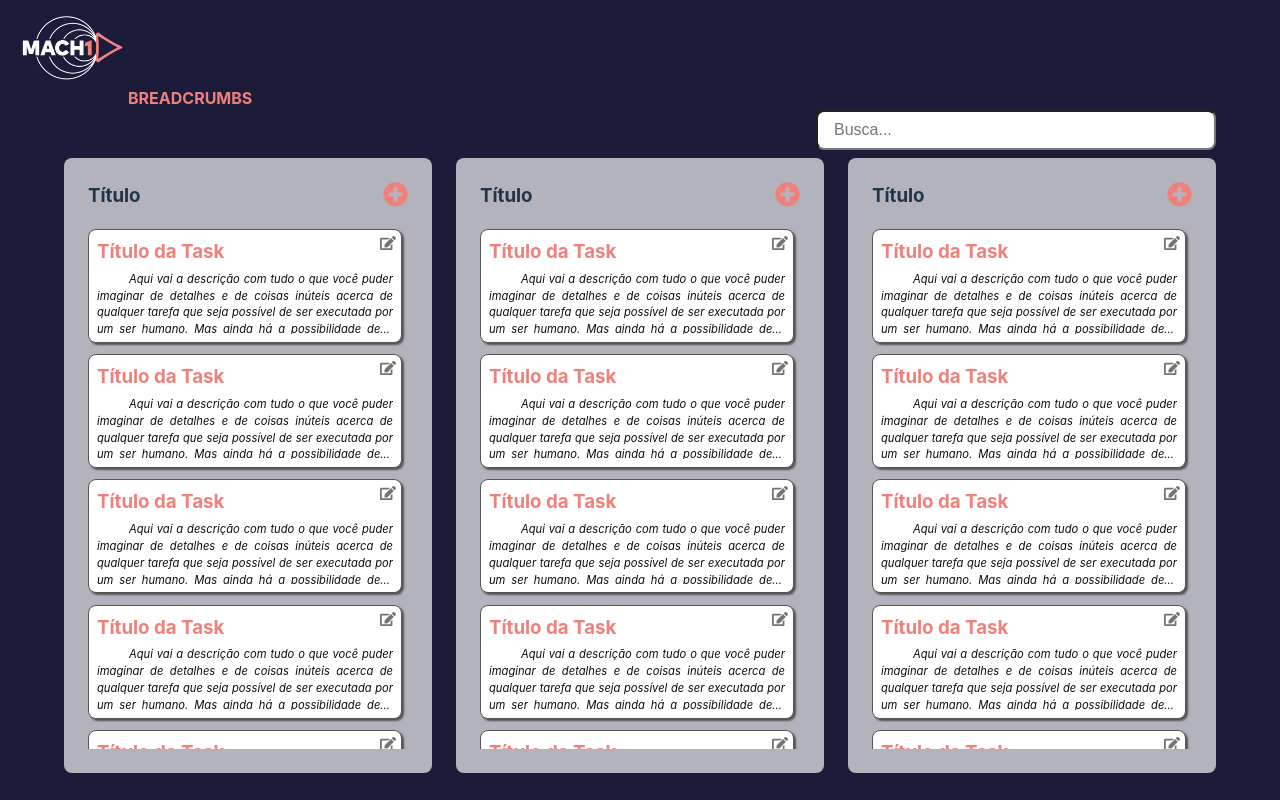
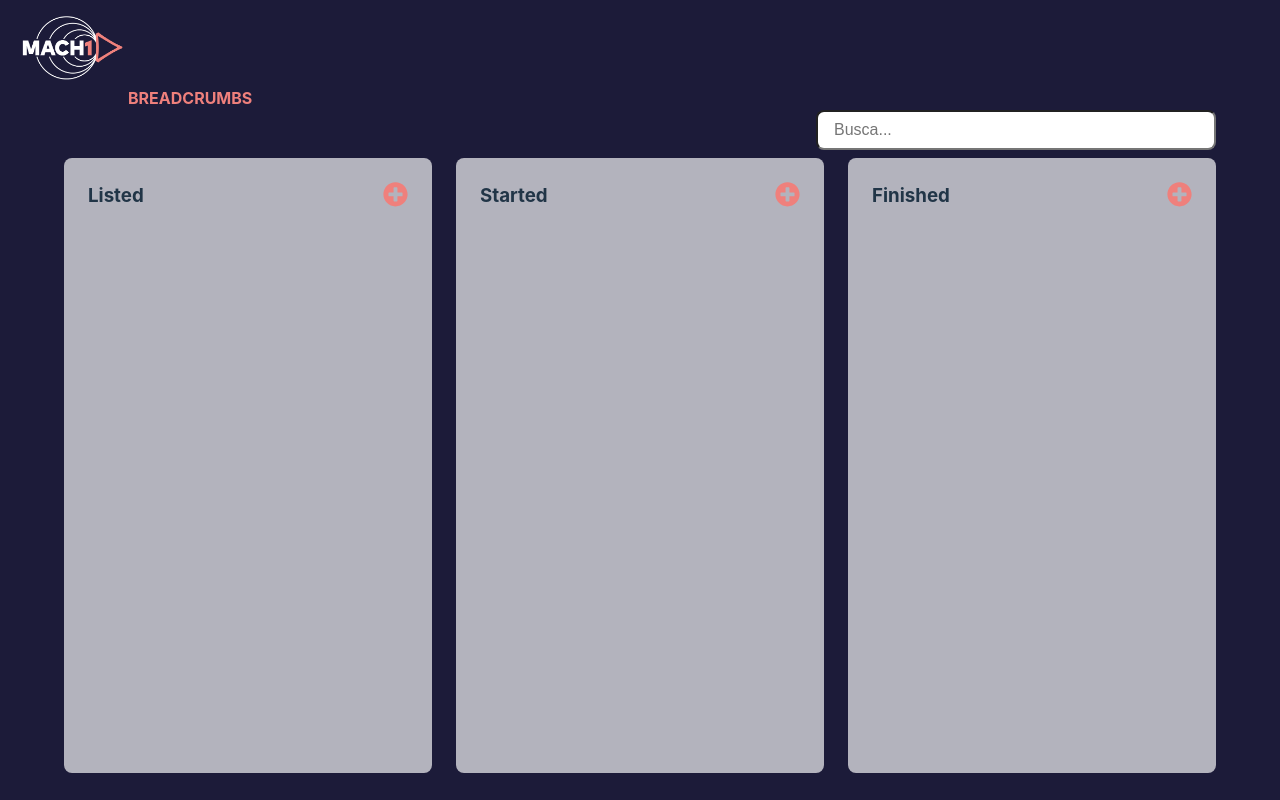
Before and after one commit to Danilloag/taskManager, a React (Vite) app in the folder taskier/: page / in a window 1280 px wide. Built offline with nearby package versions, Linux system fonts and the light colour scheme.

Commit message:
Inicio da soluçao para inclusão do card de tarefas

```diff
--- a/taskier/src/components/column/column.jsx
+++ b/taskier/src/components/column/column.jsx
@@ -1,13 +1,11 @@
-import Task from '../task/task'
 import './column.css'
-import AppRoutes from '../routes/AppRoutes'
 import { Link } from 'react-router-dom'
 
-export default function Column() {
+export default function Column(props) {
     return (
         <div className="tasks-container">
             <div className='column-head'>
-                <h3>Título</h3>
+                <h3>{props.type}</h3>
                 <Link to='/taskform'>
                     <svg className="add-icon" width="25" height="25" viewBox="0 0 25 25" fill="none" xmlns="http://www.w3.org/2000/svg">
                         <path d="M12.5 0.254669C5.81055 0.254669 0.390625 5.67459 0.390625 12.364C0.390625 19.0535 5.81055 24.4734 12.5 24.4734C19.1895 24.4734 24.6094 19.0535 24.6094 12.364C24.6094 5.67459 19.1895 0.254669 12.5 0.254669ZM19.5312 13.7312C19.5312 14.0535 19.2676 14.3172 18.9453 14.3172H14.4531V18.8094C14.4531 19.1316 14.1895 19.3953 13.8672 19.3953H11.1328C10.8105 19.3953 10.5469 19.1316 10.5469 18.8094V14.3172H6.05469C5.73242 14.3172 5.46875 14.0535 5.46875 13.7312V10.9969C5.46875 10.6746 5.73242 10.4109 6.05469 10.4109H10.5469V5.91873C10.5469 5.59647 10.8105 5.33279 11.1328 5.33279H13.8672C14.1895 5.33279 14.4531 5.59647 14.4531 5.91873V10.4109H18.9453C19.2676 10.4109 19.5312 10.6746 19.5312 10.9969V13.7312Z" fill="#EF807C" />
@@ -16,13 +14,12 @@ export default function Column() {
             </div>
 
             <div className='task-group'>
+                {/* <Task></Task>
                 <Task></Task>
                 <Task></Task>
                 <Task></Task>
-                <Task></Task>
-                <Task></Task>
+                <Task></Task> */}
             </div>
-            {/* <AppRoutes /> */}
         </div>
     )
 }
--- a/taskier/src/components/manager/manager.jsx
+++ b/taskier/src/components/manager/manager.jsx
@@ -9,13 +9,13 @@ export default function Manager() {
             </div>
             <div className='columns-div grid'>
                 <div className='column-container col-4'>
-                    <Column></Column>
+                    <Column type="Listed"></Column>
                 </div>
                 <div className='column-container col-4'>
-                    <Column></Column>
+                    <Column type="Started"></Column>
                 </div>
                 <div className='column-container col-4'>
-                    <Column></Column>
+                    <Column type="Finished"></Column>
                 </div>
             </div>
         </div>
--- a/taskier/src/components/task/task.jsx
+++ b/taskier/src/components/task/task.jsx
@@ -4,9 +4,9 @@ import AppRoutes from '../routes/AppRoutes'
 
 export default function Task(props) {
 
-    props = {
-        title: 'Título da Task', description: 'Aqui vai a descrição com tudo o que você puder imaginar de detalhes e de coisas inúteis acerca de qualquer tarefa que seja possível de ser executada por um ser humano. Mas ainda há a possibilidade de o texto não caber', stats: 'Z'
-    }
+    // props = {
+    //     title: 'Título da Task', description: 'Aqui vai a descrição com tudo o que você puder imaginar de detalhes e de coisas inúteis acerca de qualquer tarefa que seja possível de ser executada por um ser humano. Mas ainda há a possibilidade de o texto não caber', stats: 'Z'
+    // }
 
     return (
         <div className="task-container">
--- a/taskier/src/components/taskForm/taskForm.jsx
+++ b/taskier/src/components/taskForm/taskForm.jsx
@@ -1,27 +1,51 @@
 import './taskForm.css'
+import { useContext } from 'react'
+import tasksContext from '../../tasksContext'
 
 export default function TaskForm() {
+
+    const { task, setTask } = useContext(tasksContext)
+
+    function taskInclude() {
+
+        const newTask = {
+
+            title: title.value,
+            content: description.innerText,
+            state: state.value,
+            id: 123456
+
+            // title: 'TÍTULO TESTE',
+            // description: 'QUALQUER CONTEUDO',
+            // state: 'Listed',
+            // id: '123456'
+        }
+
+        setTask ({...task, newTask})
+        alert (newTask)
+    }
+
     return (
         <div className="form-background">
             <form action="post">
-                <label htmlFor="name">Name:<br/>
-                <input type="text" name="name" id="" />
+                <label htmlFor="name">Name:<br />
+                    <input type="text" name="name" id="title"/>
                 </label>
 
-                <label htmlFor="stats">Status:<br/>
-                <select name="stats" placeholder='Select a value' id="" >
-                    <option disabled selected hidden></option>
-                    <option value="listed">Listed</option>
-                    <option value="started">Stardted</option>
-                    <option value="ended">Ended</option>
-                </select>
+                <label htmlFor="stats">Status:<br />
+                    <select name="stats" placeholder='Select a value' id="state" >
+                        <option disabled selected hidden></option>
+                        <option value="listed">Listed</option>
+                        <option value="started">Started</option>
+                        <option value="ended">Ended</option>
+                    </select>
                 </label>
 
-                <label htmlFor="description">Description<br/>
-                <textarea name="description" id="" rows="10"></textarea>
+                <label htmlFor="description">Description<br />
+                    <textarea name="description" id="description" rows="10"></textarea>
                 </label>
 
-                <button className='form-butt' type="submit">Submit</button>
+                <button className='form-butt' onClick={() => taskInclude()}>Submit</button>
             </form>
         </div>
     )
--- /dev/null
+++ b/taskier/src/tasksContext.jsx
@@ -0,0 +1,17 @@
+import { createContext, useState } from "react"
+
+const tasksContext = createContext()
+
+export const tasksInitialContent = []
+
+export function ColumnProvider(props) {
+    const [task, setTask] = useState(tasksInitialContent)
+
+    return (
+        <tasksContext.Provider value={{task, setTask}}>
+            {props.children}
+        </tasksContext.Provider>
+    )
+}
+
+export default tasksContext
```
Also changed, not shown: taskier/src/main.jsx (+5 -4 lines), 1 other file (tests, documents, lock files or other folders).
